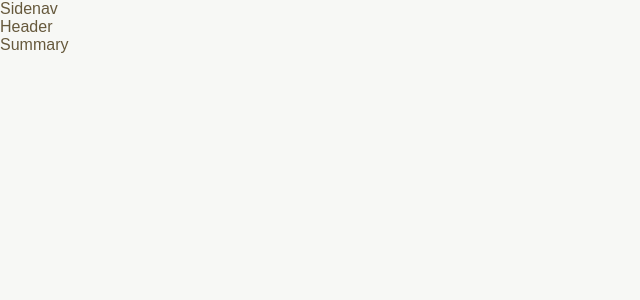
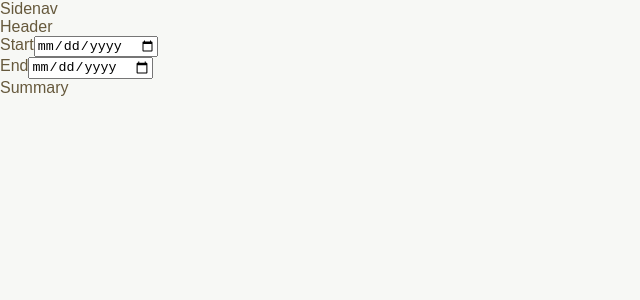
Before and after one commit to StefanyVasc/fintech, a React (Vite) app: page / in a window 1280 px wide. Shown: the top 300 px of the page, without its empty margins (0-640 px from the left). Built offline with nearby package versions, Linux system fonts and the light colour scheme; no server answers.

Commit message:
feat: create dateInput component

```diff
--- a/src/components/header.tsx
+++ b/src/components/header.tsx
@@ -1,11 +1,10 @@
-import { useData } from '../hooks/useData'
+import { DateRange } from './input/dateRange'
 
 export function Header() {
-  const { data } = useData()
-
   return (
     <div>
       <span>Header</span>
+      <DateRange />
     </div>
   )
 }
--- /dev/null
+++ b/src/components/input/dateInput.tsx
@@ -0,0 +1,14 @@
+import { ComponentProps } from 'react'
+
+type DateInputProps = ComponentProps<'input'> & {
+  label: 'Start' | 'End'
+}
+
+export function DateInput({ label, ...props }: DateInputProps) {
+  return (
+    <div>
+      <label htmlFor={label}>{label}</label>
+      <input type="date" name={label} id={label} {...props} />
+    </div>
+  )
+}
--- /dev/null
+++ b/src/components/input/dateRange.tsx
@@ -0,0 +1,23 @@
+import { useState } from 'react'
+
+import { DateInput } from './dateInput'
+
+export function DateRange() {
+  const [start, setStart] = useState('')
+  const [end, setEnd] = useState('')
+
+  return (
+    <form onSubmit={(e) => e.preventDefault()}>
+      <DateInput
+        label="Start"
+        value={start}
+        onChange={({ target }) => setStart(target.value)}
+      />
+      <DateInput
+        label="End"
+        value={end}
+        onChange={({ target }) => setEnd(target.value)}
+      />
+    </form>
+  )
+}
```
